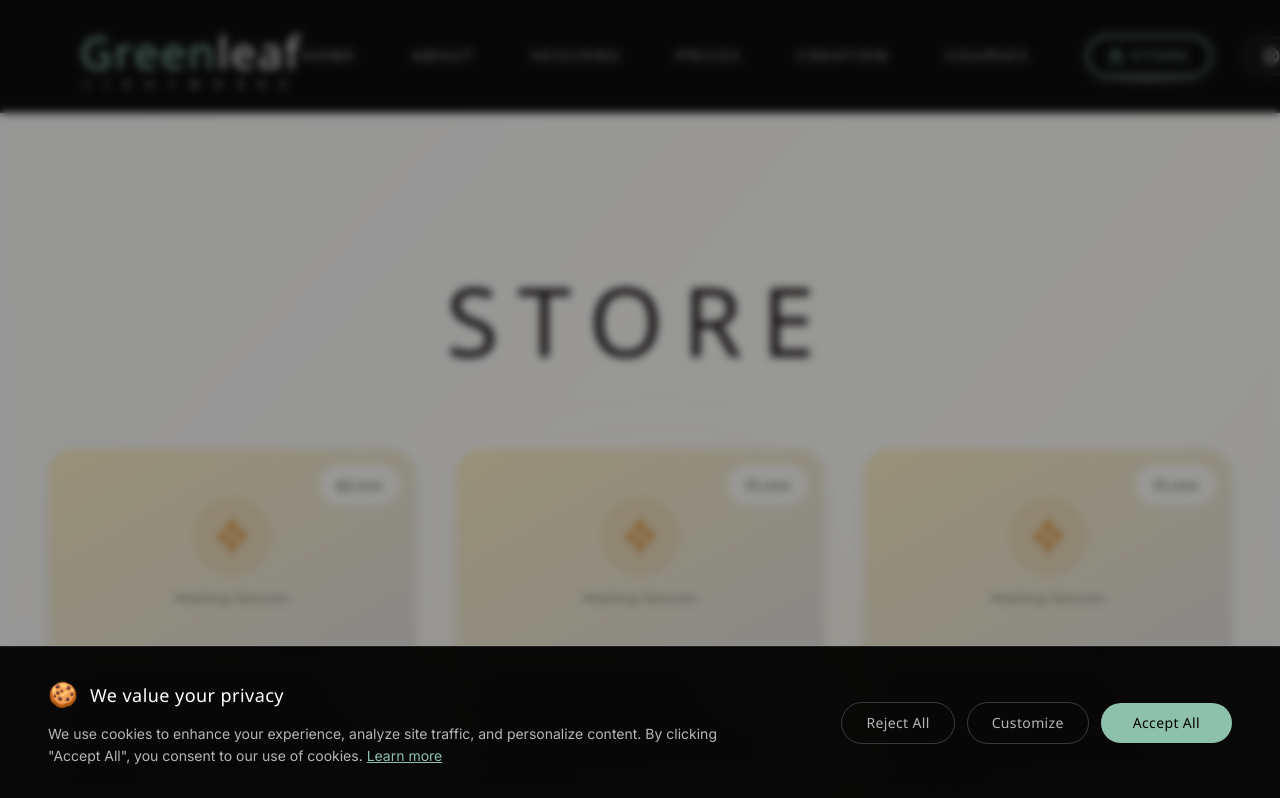
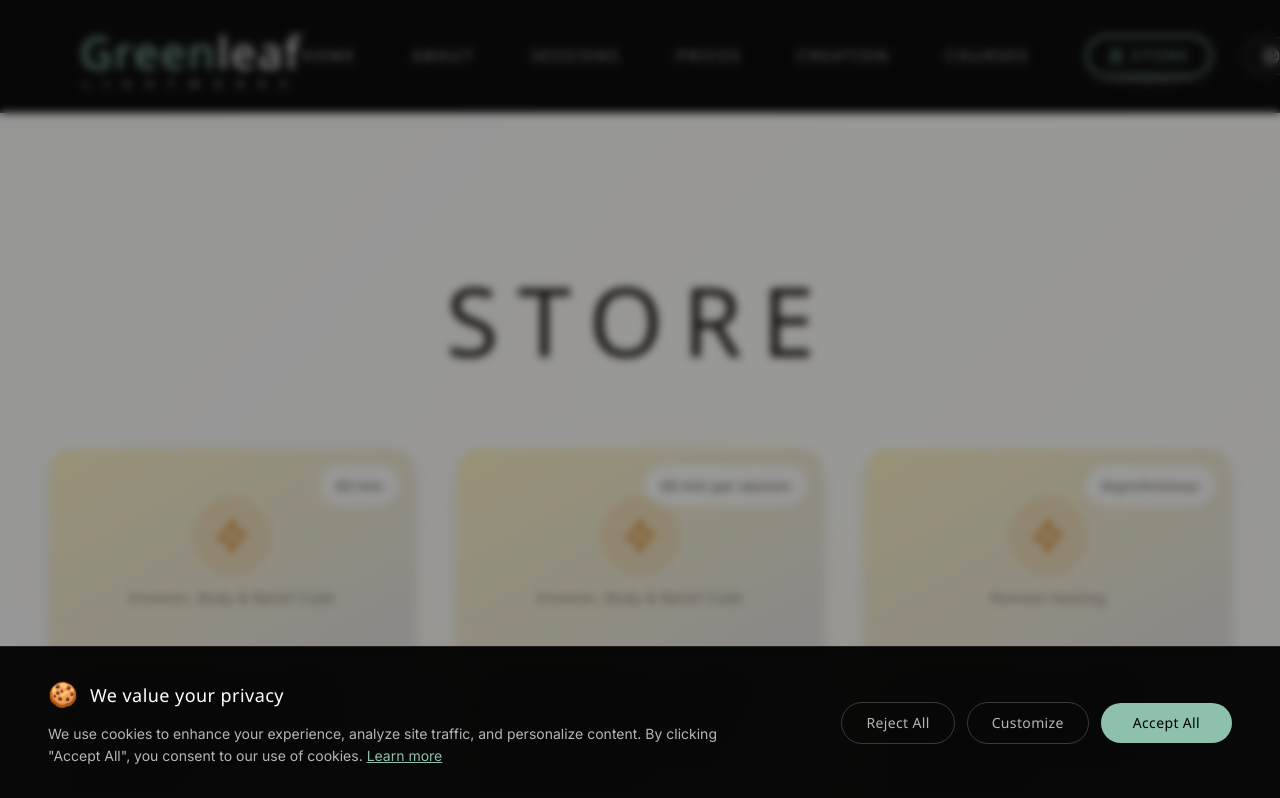
Before and after one commit to noirpraxis-dotcom/luis-virrueta-web, a React (Vite) app: page /store in a window 1280 px wide. Shown: the top 798 px of the page. Built offline with nearby package versions, Linux system fonts and the light colour scheme.

Commit message:
Actualizar Prices formato Sessions, productos Store sync con sesiones, ProductDetailPage simplificado con Greenleaf

```diff
--- a/src/components/Store.jsx
+++ b/src/components/Store.jsx
@@ -14,57 +14,57 @@ const Store = () => {
   const products = [
     {
       id: 1,
-      name: 'Emotion Code Session',
-      category: 'Healing Session',
-      price: '$120',
+      name: 'Online Session - Single',
+      category: 'Emotion, Body & Belief Code',
+      price: '$80',
       duration: '60 min',
       image: 'https://images.unsplash.com/photo-1506126613408-eca07ce68773?w=600&h=800&fit=crop',
-      description: 'Release trapped emotions that may be creating physical and emotional problems. The Emotion Code is a powerful method for identifying and releasing trapped emotions.',
+      description: 'Release trapped emotions, correct body imbalances, and transform limiting beliefs in a comprehensive online healing session.',
       benefits: [
         'Release emotional baggage',
-        'Reduce physical discomfort',
-        'Improve relationships',
-        'Enhance overall well-being'
+        'Balance energy systems',
+        'Transform limiting beliefs',
+        'Holistic healing approach'
       ]
     },
     {
       id: 2,
-      name: 'Body Code Session',
-      category: 'Healing Session',
-      price: '$130',
-      duration: '75 min',
+      name: 'Online Session - 3 Pack',
+      category: 'Emotion, Body & Belief Code',
+      price: '$216',
+      duration: '60 min per session',
       image: 'https://images.unsplash.com/photo-1544367567-0f2fcb009e0b?w=600&h=800&fit=crop',
-      description: 'Discover and correct imbalances in the body that may be causing physical and emotional issues. A comprehensive approach to healing.',
+      description: 'Save 10% with this package of three comprehensive online healing sessions for deeper transformation.',
       benefits: [
-        'Balance energy systems',
-        'Address root causes',
-        'Holistic healing approach',
-        'Personalized treatment'
+        'Save 10% on sessions',
+        'Deeper healing journey',
+        'Consistent progress',
+        'Flexible scheduling'
       ]
     },
     {
       id: 3,
-      name: 'Belief Code Session',
-      category: 'Healing Session',
-      price: '$130',
-      duration: '75 min',
+      name: 'Email Session - Single',
+      category: 'Remote Healing',
+      price: '$63',
+      duration: 'Asynchronous',
       image: 'https://images.unsplash.com/photo-1499209974431-9dddcece7f88?w=600&h=800&fit=crop',
-      description: 'Identify and release limiting beliefs and negative thought patterns that hold you back from achieving your full potential.',
+      description: 'Receive healing work via email at your convenience. Perfect for those with busy schedules or time zone differences.',
       benefits: [
-        'Transform limiting beliefs',
-        'Clear mental blocks',
-        'Enhance personal growth',
-        'Achieve your goals'
+        'Work at your own pace',
+        'No scheduling needed',
+        'Detailed written report',
+        'Privacy and convenience'
       ]
     },
     {
       id: 4,
       name: 'Past Life Regression',
-      category: 'Healing Session',
-      price: '$150',
+      category: 'Deep Soul Work',
+      price: '$120',
       duration: '90 min',
       image: 'https://images.unsplash.com/photo-1518531933037-91b2f5f229cc?w=600&h=800&fit=crop',
-      description: 'Explore past lives to understand current life patterns, relationships, and challenges. Gain profound insights and healing.',
+      description: 'Explore past lives to understand current patterns, relationships, and challenges. Gain profound insights and healing.',
       benefits: [
         'Understand life patterns',
         'Heal deep-rooted issues',
@@ -74,10 +74,10 @@ const Store = () => {
     },
     {
       id: 5,
-      name: 'Ilyari Somatic Transmission',
-      category: 'Healing Session',
-      price: '$140',
-      duration: '60 min',
+      name: 'Ilyari Channeled Session',
+      category: 'Light Code Transmission',
+      price: '$44',
+      duration: '20-30 min',
       image: 'https://images.unsplash.com/photo-1507003211169-0a1dd7228f2d?w=600&h=800&fit=crop',
       description: 'Experience channeled light codes transmitted through the body for deep cellular healing and transformation.',
       benefits: [
@@ -90,8 +90,8 @@ const Store = () => {
     {
       id: 6,
       name: 'Healing for Animals',
-      category: 'Healing Session',
-      price: '$100',
+      category: 'Pet Healing',
+      price: '$56',
       duration: '45 min',
       image: 'https://images.unsplash.com/photo-1450778869180-41d0601e046e?w=600&h=800&fit=crop',
       description: 'Energy healing sessions specifically designed for your beloved animal companions to support their health and well-being.',
--- a/src/pages/PricesPage.jsx
+++ b/src/pages/PricesPage.jsx
@@ -106,10 +106,11 @@ const PricesPage = () => {
               initial={{ opacity: 0, y: 50 }}
               animate={{ opacity: 1, y: 0 }}
               transition={{ duration: 1.2, ease: [0.76, 0, 0.24, 1] }}
-              className="text-stone-800 text-6xl lg:text-8xl font-light tracking-[0.2em] mb-8"
+              className="text-stone-800 font-light tracking-[0.2em] mb-8"
               style={{ fontFamily: 'Gotham, sans-serif' }}
             >
-              {t('prices.title')}
+              <div className="text-3xl lg:text-4xl mb-2 opacity-60">SESSION</div>
+              <div className="text-6xl lg:text-8xl">PRICES</div>
             </motion.h1>
 
             <motion.div
@@ -123,8 +124,8 @@ const PricesPage = () => {
               initial={{ opacity: 0, y: 20 }}
               animate={{ opacity: 1, y: 0 }}
               transition={{ duration: 1, delay: 0.7 }}
-              className="text-amber-700 text-base lg:text-lg max-w-2xl mx-auto leading-relaxed italic"
-              style={{ fontFamily: 'Cormorant Garamond, serif' }}
+              className="text-stone-900 text-base lg:text-lg max-w-2xl mx-auto leading-relaxed font-normal"
+              style={{ fontFamily: 'Gotham, sans-serif' }}
             >
               {t('prices.specialRates')}
             </motion.p>
--- a/src/pages/ProductDetailPage.jsx
+++ b/src/pages/ProductDetailPage.jsx
@@ -12,13 +12,13 @@ const ProductDetailPage = () => {
   const products = {
     '1': {
       id: 1,
-      name: 'Emotion Code Session',
-      category: 'Healing Session',
-      price: 120,
+      name: 'Online Session - Single',
+      category: 'Emotion, Body & Belief Code',
+      price: 80,
       duration: '60 min',
       image: 'https://images.unsplash.com/photo-1506126613408-eca07ce68773?w=600&h=800&fit=crop',
-      shortDescription: 'Release trapped emotions that may be creating physical and emotional problems.',
-      fullDescription: 'The Emotion Code is a powerful and simple method developed by Dr. Bradley Nelson to identify and release trapped emotions. These trapped emotions are made of energy, and they can create pain, malfunction, and disease. They can also block you from love, happiness and success.',
+      shortDescription: 'Release trapped emotions, correct body imbalances, and transform limiting beliefs in a comprehensive online healing session.',
+      fullDescription: 'This comprehensive online session combines the powerful techniques of Emotion Code, Body Code, and Belief Code to address physical, emotional, and mental imbalances. Work with trapped emotions, energy systems, limiting beliefs, and more in a single transformative session.',
       benefits: [
         'Release emotional baggage from past events',
         'Reduce physical discomfort and pain',
@@ -58,93 +58,79 @@ const ProductDetailPage = () => {
     },
     '2': {
       id: 2,
-      name: 'Body Code Session',
-      category: 'Healing Session',
-      price: 130,
-      duration: '75 min',
+      name: 'Online Session - 3 Pack',
+      category: 'Emotion, Body & Belief Code',
+      price: 216,
+      duration: '60 min per session',
       image: 'https://images.unsplash.com/photo-1544367567-0f2fcb009e0b?w=600&h=800&fit=crop',
-      shortDescription: 'Discover and correct imbalances in the body.',
-      fullDescription: 'The Body Code is a sophisticated and comprehensive energy healing technique designed to identify and correct imbalances in six key areas: Energies, Circuits & Systems, Toxins, Pathogens, Misalignments, and Nutrition & Lifestyle.',
+      shortDescription: 'Save 10% with this package of three comprehensive online healing sessions for deeper transformation.',
+      fullDescription: 'Commit to your healing journey with this value package of three comprehensive online sessions. Experience deeper transformation as we work together over multiple sessions to release layers of trapped emotions, correct imbalances, and transform limiting beliefs. Save 10% compared to single sessions.',
       benefits: [
-        'Balance energy systems throughout the body',
-        'Address root causes of physical issues',
-        'Holistic healing approach',
-        'Personalized treatment for your needs',
-        'Improve overall body function',
-        'Enhance vitality and wellness'
-      ],
-      whatToExpect: [
-        'Comprehensive assessment of body systems',
-        'Identification of specific imbalances',
-        'Targeted correction of issues found',
-        'Detailed explanation of findings',
-        'Personalized recommendations for ongoing wellness'
+        'Save 10% on sessions',
+        'Deeper healing journey',
+        'Consistent progress tracking',
+        'Flexible scheduling over time',
+        'Build on previous session insights',
+        'Greater lasting transformation'
       ],
       ideal: [
-        'Those with chronic physical issues',
-        'People seeking comprehensive healing',
-        'Anyone wanting to optimize health',
-        'Individuals with mysterious symptoms',
-        'Those committed to deep healing work'
+        'Those committed to healing journey',
+        'People seeking deeper transformation',
+        'Anyone wanting consistent support',
+        'Individuals ready for lasting change',
+        'Those who value progress over time'
       ],
       faq: [
         {
-          question: 'How is this different from Emotion Code?',
-          answer: 'While Emotion Code focuses specifically on trapped emotions, Body Code addresses six different types of imbalances including emotions, structural issues, toxins, pathogens, and more. It\'s a more comprehensive system.'
+          question: 'How do I schedule the 3 sessions?',
+          answer: 'You can schedule sessions flexibly over several weeks or months based on your needs and availability. We recommend spacing them 1-2 weeks apart for optimal integration.'
         },
         {
-          question: 'Can this replace medical treatment?',
-          answer: 'Body Code is a complementary healing modality and should not replace medical care. Always consult with your healthcare provider for medical concerns.'
+          question: 'What if I need to reschedule?',
+          answer: 'Sessions can be rescheduled with 24 hours notice. Your package remains valid for 6 months from purchase date.'
         }
       ]
     },
     '3': {
       id: 3,
-      name: 'Belief Code Session',
-      category: 'Healing Session',
-      price: 130,
-      duration: '75 min',
+      name: 'Email Session - Single',
+      category: 'Remote Healing',
+      price: 63,
+      duration: 'Asynchronous',
       image: 'https://images.unsplash.com/photo-1499209974431-9dddcece7f88?w=600&h=800&fit=crop',
-      shortDescription: 'Transform limiting beliefs and negative thought patterns.',
-      fullDescription: 'The Belief Code helps identify and release limiting beliefs and negative thought patterns that operate at a subconscious level. These beliefs shape your reality and can hold you back from achieving your full potential.',
+      shortDescription: 'Receive healing work via email at your convenience. Perfect for those with busy schedules or time zone differences.',
+      fullDescription: 'Email sessions offer the same powerful healing work as online sessions, but conducted asynchronously. Share your concerns via email, and receive detailed written feedback about what was found and released. Perfect for those with busy schedules, different time zones, or who prefer written communication.',
       benefits: [
-        'Transform limiting beliefs',
-        'Clear mental blocks',
-        'Enhance personal growth',
-        'Achieve your goals faster',
-        'Improve self-confidence',
-        'Create lasting positive change'
-      ],
-      whatToExpect: [
-        'Exploration of limiting beliefs',
-        'Identification of belief systems',
-        'Release of negative programming',
-        'Installation of empowering beliefs',
-        'Integration support'
+        'Work at your own pace',
+        'No scheduling coordination needed',
+        'Detailed written report',
+        'Privacy and convenience',
+        'Perfect for any time zone',
+        'Thoughtful written guidance'
       ],
       ideal: [
-        'Those feeling stuck in life',
-        'People with self-sabotaging patterns',
-        'Anyone wanting to achieve big goals',
-        'Individuals seeking transformation',
-        'Those ready for deep mindset work'
+        'Busy professionals with irregular schedules',
+        'People in different time zones',
+        'Those who prefer written communication',
+        'Anyone seeking convenience',
+        'Introverts who process better alone'
       ],
       faq: [
         {
-          question: 'Will I know what beliefs are being released?',
-          answer: 'Yes, we\'ll discuss the beliefs we identify and you\'ll be fully aware of what we\'re working on throughout the session.'
+          question: 'How does an email session work?',
+          answer: 'You email me your concerns and what you\'d like to work on. I conduct the healing session remotely and send you a detailed written report of what was found and released, along with any guidance or recommendations.'
         },
         {
-          question: 'How long do results take?',
-          answer: 'Some people notice shifts immediately, while others experience gradual changes over days or weeks as new beliefs integrate.'
+          question: 'How long does it take?',
+          answer: 'You\'ll typically receive your detailed report within 2-3 business days. The healing work itself is conducted in real-time, but the asynchronous format allows flexibility for both of us.'
         }
       ]
     },
     '4': {
       id: 4,
       name: 'Past Life Regression',
-      category: 'Healing Session',
-      price: 150,
+      category: 'Deep Soul Work',
+      price: 120,
       duration: '90 min',
       image: 'https://images.unsplash.com/photo-1518531933037-91b2f5f229cc?w=600&h=800&fit=crop',
       shortDescription: 'Explore past lives to understand current patterns.',
@@ -184,13 +170,13 @@ const ProductDetailPage = () => {
     },
     '5': {
       id: 5,
-      name: 'Ilyari Somatic Transmission',
-      category: 'Healing Session',
-      price: 140,
-      duration: '60 min',
+      name: 'Ilyari Channeled Session',
+      category: 'Light Code Transmission',
+      price: 44,
+      duration: '20-30 min',
       image: 'https://images.unsplash.com/photo-1507003211169-0a1dd7228f2d?w=600&h=800&fit=crop',
-      shortDescription: 'Experience channeled light codes for cellular healing.',
-      fullDescription: 'Ilyari Somatic Transmission is a unique healing modality that channels high-frequency light codes directly through the body for deep cellular healing and consciousness expansion. This work operates beyond the mind, directly at the cellular and energetic level.',
+      shortDescription: 'Experience channeled light codes transmitted through the body for deep cellular healing and transformation.',
+      fullDescription: 'Ilyari Somatic Transmission is a unique healing modality that channels high-frequency light codes directly through the body for deep cellular healing and consciousness expansion. This concentrated session delivers powerful transformation in a shorter timeframe, perfect for those called to light code activations.',
       benefits: [
         'Deep cellular healing',
         'Consciousness expansion',
@@ -199,19 +185,13 @@ const ProductDetailPage = () => {
         'Spiritual awakening support',
         'Energetic alignment'
       ],
-      whatToExpect: [
-        'Comfortable position (lying or sitting)',
-        'Transmission of light codes',
-        'Possible physical sensations',
-        'Deep relaxation or altered states',
-        'Integration period after session'
-      ],
       ideal: [
         'Lightworkers and healers',
         'Those on awakening journey',
         'People seeking consciousness expansion',
         'Anyone called to this work',
-        'Those ready for quantum shifts'
+        'Those ready for quantum shifts',
+        'Individuals wanting shorter sessions'
       ],
       faq: [
         {
@@ -226,9 +206,9 @@ const ProductDetailPage = () => {
     },
     '6': {
       id: 6,
-      name: 'Animal Healing Session',
-      category: 'Healing Session',
-      price: 100,
+      name: 'Healing for Animals',
+      category: 'Pet Healing',
+      price: 56,
       duration: '45 min',
       image: 'https://images.unsplash.com/photo-1450778869180-41d0601e046e?w=600&h=800&fit=crop',
       shortDescription: 'Energy healing for your beloved animal companions.',
@@ -241,19 +221,13 @@ const ProductDetailPage = () => {
         'Enhance bonding',
         'Support end-of-life transition'
       ],
-      whatToExpect: [
-        'Discussion of your animal\'s concerns',
-        'Remote or in-person energy work',
-        'Identification of trapped emotions',
-        'Release and balancing',
-        'Follow-up recommendations'
-      ],
       ideal: [
         'Anxious or stressed animals',
         'Animals with behavior issues',
         'Pets with physical ailments',
         'Rescue animals with trauma',
-        'Senior animals needing support'
+        'Senior animals needing support',
+        'Any beloved animal companion'
       ],
       faq: [
         {
@@ -323,7 +297,7 @@ const ProductDetailPage = () => {
               className="space-y-6"
             >
               <div>
-                <span className="inline-block px-4 py-1 bg-emerald-100 text-emerald-700 rounded-full text-sm font-medium mb-4">
+                <span className="inline-block px-4 py-1 bg-[#8dc1ab]/20 text-[#8dc1ab] rounded-full text-sm font-medium mb-4" style={{ fontFamily: 'Gotham, sans-serif' }}>
                   {product.category}
                 </span>
 
@@ -335,7 +309,7 @@ const ProductDetailPage = () => {
                 </h1>
 
                 <div className="flex items-baseline gap-4 mb-6">
-                  <span className="text-3xl font-light text-emerald-600">
+                  <span className="text-3xl font-light text-[#8dc1ab]" style={{ fontFamily: 'Cormorant Garamond, serif' }}>
                     ${product.price}
                   </span>
                   <span className="text-stone-500">• {product.duration}</span>
@@ -370,8 +344,9 @@ const ProductDetailPage = () => {
                       animate={{ opacity: 1, x: 0 }}
                       transition={{ delay: 0.4 + index * 0.1 }}
                       className="flex items-start gap-2 text-stone-700"
+                      style={{ fontFamily: 'Gotham, sans-serif' }}
                     >
-                      <span className="text-emerald-500 mt-1">✓</span>
+                      <span className="text-[#8dc1ab] mt-1">✓</span>
                       <span>{benefit}</span>
                     </motion.li>
                   ))}
@@ -380,35 +355,6 @@ const ProductDetailPage = () => {
             </motion.div>
           </div>
 
-          {/* What to Expect Section */}
-          <motion.div
-            initial={{ opacity: 0, y: 30 }}
-            animate={{ opacity: 1, y: 0 }}
-            transition={{ delay: 0.6 }}
-            className="mb-20"
-          >
-            <BackdropBlurCard>
-              <div className="p-8 lg:p-12">
-                <h2
-                  className="text-3xl font-light text-stone-800 mb-8"
-                  style={{ fontFamily: 'Cormorant Garamond, serif' }}
-                >
-                  {t('productDetail.whatToExpect')}
-                </h2>
-                <div className="grid grid-cols-1 md:grid-cols-2 lg:grid-cols-5 gap-6">
-                  {product.whatToExpect.map((step, index) => (
-                    <div key={index} className="text-center">
-                      <div className="w-12 h-12 bg-emerald-100 text-emerald-600 rounded-full flex items-center justify-center mx-auto mb-4 text-xl font-light">
-                        {index + 1}
-                      </div>
-                      <p className="text-stone-600 text-sm">{step}</p>
-                    </div>
-                  ))}
-                </div>
-              </div>
-            </BackdropBlurCard>
-          </motion.div>
-
           {/* Ideal For Section */}
           <motion.div
             initial={{ opacity: 0, y: 30 }}
@@ -416,7 +362,7 @@ const ProductDetailPage = () => {
             transition={{ delay: 0.7 }}
             className="mb-20"
           >
-            <div className="bg-emerald-50 border border-emerald-200 rounded-2xl p-8 lg:p-12">
+            <div className="bg-[#8dc1ab]/10 border border-[#8dc1ab]/30 rounded-2xl p-8 lg:p-12">
               <h2
                 className="text-3xl font-light text-stone-800 mb-6 text-center"
                 style={{ fontFamily: 'Cormorant Garamond, serif' }}
@@ -425,8 +371,8 @@ const ProductDetailPage = () => {
               </h2>
               <ul className="grid grid-cols-1 md:grid-cols-2 lg:grid-cols-3 gap-4 max-w-4xl mx-auto">
                 {product.ideal.map((item, index) => (
-                  <li key={index} className="flex items-center gap-2 text-stone-700">
-                    <span className="text-emerald-500">•</span>
+                  <li key={index} className="flex items-center gap-2 text-stone-700" style={{ fontFamily: 'Gotham, sans-serif' }}>
+                    <span className="text-[#8dc1ab]">•</span>
                     <span>{item}</span>
                   </li>
                 ))}
```
